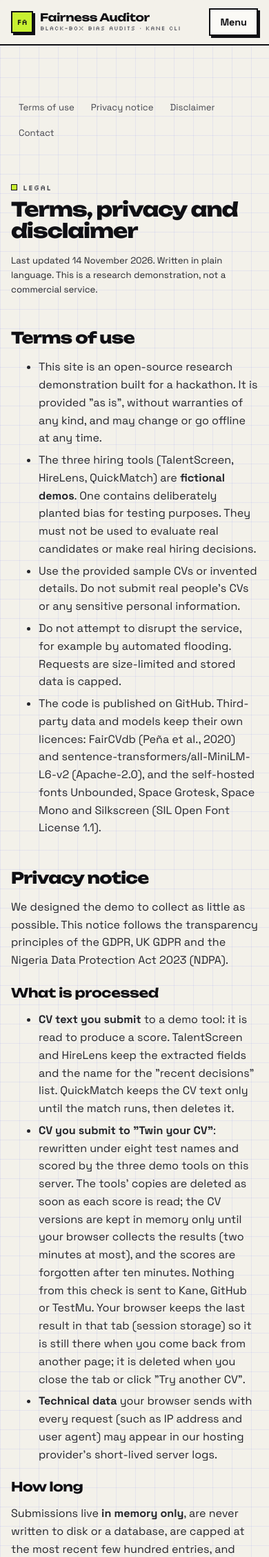
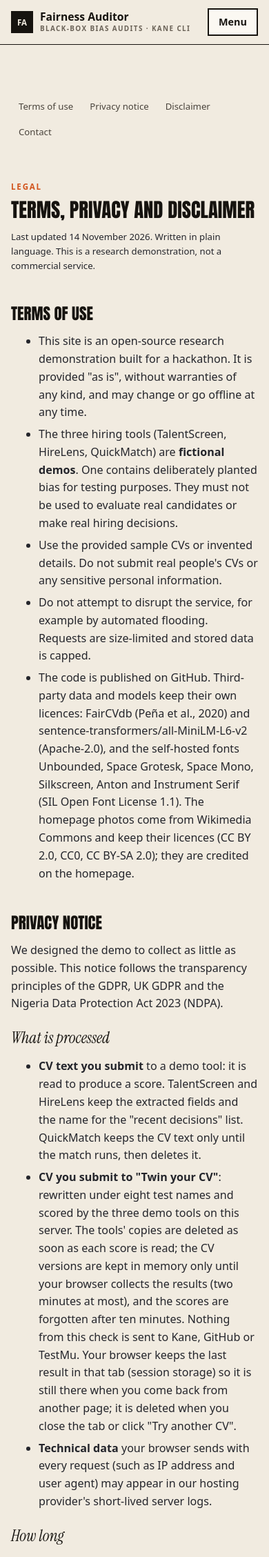
Before and after one commit to LovableLynx/kane-fairness-auditor, a Flask app: page /legal in a window 390 px wide. Shown: the top 2257 px of the page at 69% size. Run offline with Flask 3, Linux system fonts and the light colour scheme.

Commit message:
One look across the whole site: magazine skin for Results, Method, Twin your CV and Legal; nothing wider than a 320 px phone
Co-Authored-By: Claude Opus 5.5 <noreply@anthropic.com>

```diff
--- a/auditor/static/home.css
+++ b/auditor/static/home.css
@@ -67,7 +67,8 @@ body.home .footer .btn { background: var(--orange); color: #fff; border: 0; box-
 .m-stats-grid { display: grid; grid-template-columns: repeat(4, minmax(0, 1fr)); }
 .m-stats-grid > div { padding: 30px 24px 28px; border-left: 1px solid var(--ink); }
 .m-stats-grid > div:first-child { border-left: 0; padding-left: 0; }
-.m-stats b { display: block; font: 400 clamp(2.6rem, 5vw, 4.2rem)/1 var(--display); }
+.m-stats b { display: block; font: 400 clamp(2.1rem, 5vw, 4.2rem)/1 var(--display); }
+.m-stats-grid > div { min-width: 0; }
 .m-stats-grid > div > span { display: block; margin-top: 8px; color: var(--muted); font-size: .95rem; line-height: 1.4; }
 
 /* sections */
--- /dev/null
+++ b/auditor/static/magazine.css
@@ -0,0 +1,68 @@
+/* Site-wide "magazine" skin, loaded after ds.css: the same paper, ink, burnt orange and type as the homepage,
+   so every page feels like one publication. It re-points ds.css's tokens and softens its 90s chrome. */
+@font-face { font-family: "Anton"; src: url("fonts/anton-400.woff2") format("woff2"); font-display: swap; }
+@font-face { font-family: "Instrument Serif"; font-style: italic; src: url("fonts/instrument-serif-italic.woff2") format("woff2"); font-display: swap; }
+
+:root {
+  --paper-bg: #f1ebe0; --paper: #fbf8f2; --paper-2: #e9e1d3;
+  --ink: #16130f; --ink-2: #4a443c; --ink-3: #6b6358; --hair: #cdc2b0; --grid: transparent;
+  --blue: #d2541c; --blue-soft: #f7e0d3;          /* primary accent: burnt orange */
+  --lime: #f2c3a6;                                /* highlighter backgrounds: soft orange */
+  --red: #b8322a; --red-soft: #f7dcd6; --green: #1f7a4d; --green-soft: #d9eee1; --amber: #8a5300; --amber-soft: #f6e6c6;
+  --font-display: "Anton", Impact, "Arial Narrow", sans-serif;
+  --font-body: system-ui, -apple-system, "Segoe UI", Roboto, Arial, sans-serif;
+  --font-pixel: system-ui, -apple-system, "Segoe UI", Arial, sans-serif;
+  --serif: "Instrument Serif", "Iowan Old Style", Georgia, serif;
+  --shadow: none; --shadow-lg: none; --bw: 1.5px;
+}
+body { background: var(--paper-bg); background-image: none; }
+h1, h2 { font-weight: 400; text-transform: uppercase; letter-spacing: 0; line-height: .95; }
+h3 { font-family: var(--serif); font-style: italic; font-weight: 400; text-transform: none; letter-spacing: 0; font-size: 1.45em; }
+.hl, .hl-anim { background: none !important; color: var(--blue) !important; font-family: var(--serif); font-style: italic; text-transform: none; padding: 0; }
+em { font-family: var(--serif); font-style: italic; }
+.kicker { font: 700 .72rem/1.2 var(--font-body); letter-spacing: .16em; color: var(--blue); }
+.kicker::before { display: none; }
+a { text-decoration-color: var(--blue); }
+
+/* chrome */
+.nav { background: var(--paper-bg); border-bottom: 1px solid var(--ink); box-shadow: none; }
+.brand { font-family: var(--font-body); font-weight: 800; letter-spacing: 0; }
+.brand small { font: 600 .62rem var(--font-body); letter-spacing: .14em; }
+.brand-mark { background: var(--ink); color: var(--paper-bg); border: 0; box-shadow: none; font: 800 .72rem var(--font-body); }
+.nav-links a { font-family: var(--font-body); }
+.nav-links a[aria-current="page"], .nav-links a:hover { background: transparent !important; color: var(--blue) !important; box-shadow: none !important; text-decoration: underline; }
+.footer { background: var(--ink); color: var(--paper-bg); border-top: 0; }
+.footer-big { font-family: var(--font-display); text-transform: uppercase; color: var(--paper-bg); font-weight: 400; }
+.footer-big em { color: var(--blue); background: none; text-transform: none; font-size: 1.1em; }
+.footer h4 { font: 700 .7rem var(--font-body); letter-spacing: .16em; color: var(--blue); }
+.footer a:not(.btn) { color: #d9d0c1; }
+.footer a:not(.btn):hover { color: var(--blue); }
+
+/* windows become plain ruled panels */
+.window { border: 1.5px solid var(--ink); box-shadow: none !important; border-radius: 0; }
+.window-bar { background: transparent !important; color: var(--ink-3) !important; border-bottom: 1px solid var(--ink); font: 700 .68rem var(--font-body) !important; letter-spacing: .16em; }
+.window-bar .box, .window-bar .stripes { display: none !important; }
+.window.dark { background: var(--ink); }
+.window.dark .window-bar { color: #b9b0a2 !important; border-color: #4a443c; }
+
+/* buttons, chips, stamps */
+.btn { border-radius: 0; box-shadow: none !important; border: 2px solid var(--ink); font-family: var(--font-body); font-weight: 700; }
+.btn:hover { transform: translateY(-2px); }
+.btn-primary { background: var(--ink); color: var(--paper-bg); }
+.btn-primary:hover { background: var(--blue); border-color: var(--blue); }
+.btn-lime { background: var(--blue); color: #fff; border-color: var(--blue); }
+.chip { border-radius: 0; font-family: var(--font-body); }
+.stamp { font-family: var(--font-display); font-weight: 400; letter-spacing: .04em; box-shadow: none; }
+.badge { border-radius: 0; font-family: var(--font-body); }
+.sticker { display: none; }
+
+/* tables and panels */
+.table-wrap { box-shadow: none; border: 1.5px solid var(--ink); }
+table.t th { font: 700 .7rem var(--font-body); letter-spacing: .12em; text-transform: uppercase; }
+.notice { border-radius: 0; box-shadow: none; }
+.stat .num, .figure .num { font-family: var(--font-display); font-weight: 400; }
+
+/* long single words in the poster font must never push the page wider than a small phone */
+h1, h2 { overflow-wrap: anywhere; }
+.with-toc > *, .prose { min-width: 0; }
+@media (max-width: 860px) { .with-toc { grid-template-columns: minmax(0, 1fr); } }
--- a/auditor/templates/base.html
+++ b/auditor/templates/base.html
@@ -5,11 +5,12 @@
 <meta name="viewport" content="width=device-width, initial-scale=1">
 <title>{% block title %}Fairness Auditor · bias audits for hiring AI{% endblock %}</title>
 <meta name="description" content="Black-box bias audits for AI hiring tools: CV twins with a placebo control, run through each tool's own interface by Kane CLI.">
-<meta name="theme-color" content="#f3f1ea">
+<meta name="theme-color" content="#f1ebe0">
 <link rel="icon" href="{{ url_for('static', filename='favicon.svg') }}" type="image/svg+xml">
 <link rel="preload" href="{{ url_for('static', filename='fonts/unbounded-800.woff2') }}" as="font" type="font/woff2" crossorigin>
 <link rel="preload" href="{{ url_for('static', filename='fonts/space-grotesk-400.woff2') }}" as="font" type="font/woff2" crossorigin>
 <link rel="stylesheet" href="{{ url_for('static', filename='ds.css') }}">
+<link rel="stylesheet" href="{{ url_for('static', filename='magazine.css') }}">
 {% block head %}{% endblock %}
 <script>/* hide reveal targets only while motion.js is expected; give up after 2.5s */document.documentElement.classList.add("motion");setTimeout(function(){if(!window.__motionReady)document.documentElement.classList.remove("motion")},2500);</script>
 </head>
--- a/auditor/templates/legal.html
+++ b/auditor/templates/legal.html
@@ -17,7 +17,7 @@
         <li>The three hiring tools (TalentScreen, HireLens, QuickMatch) are <b>fictional demos</b>. One contains deliberately planted bias for testing purposes. They must not be used to evaluate real candidates or make real hiring decisions.</li>
         <li>Use the provided sample CVs or invented details. Do not submit real people's CVs or any sensitive personal information.</li>
         <li>Do not attempt to disrupt the service, for example by automated flooding. Requests are size-limited and stored data is capped.</li>
-        <li>The code is published on GitHub. Third-party data and models keep their own licences: FairCVdb (Peña et al., 2020) and sentence-transformers/all-MiniLM-L6-v2 (Apache-2.0), and the self-hosted fonts Unbounded, Space Grotesk, Space Mono and Silkscreen (SIL Open Font License 1.1).</li>
+        <li>The code is published on GitHub. Third-party data and models keep their own licences: FairCVdb (Peña et al., 2020) and sentence-transformers/all-MiniLM-L6-v2 (Apache-2.0), and the self-hosted fonts Unbounded, Space Grotesk, Space Mono, Silkscreen, Anton and Instrument Serif (SIL Open Font License 1.1). The homepage photos come from Wikimedia Commons and keep their licences (CC BY 2.0, CC0, CC BY-SA 2.0); they are credited on the homepage.</li>
       </ul>
 
       <h2 id="privacy">Privacy notice</h2>
```
